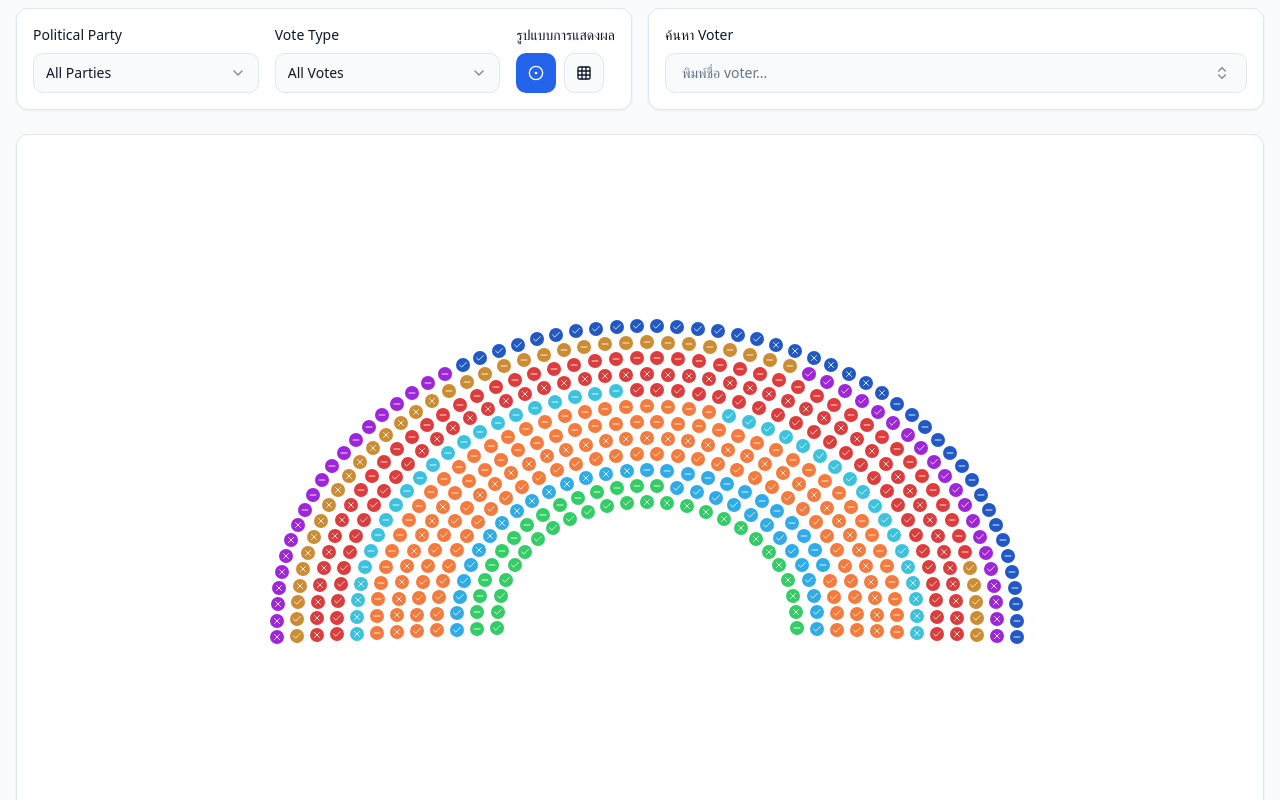
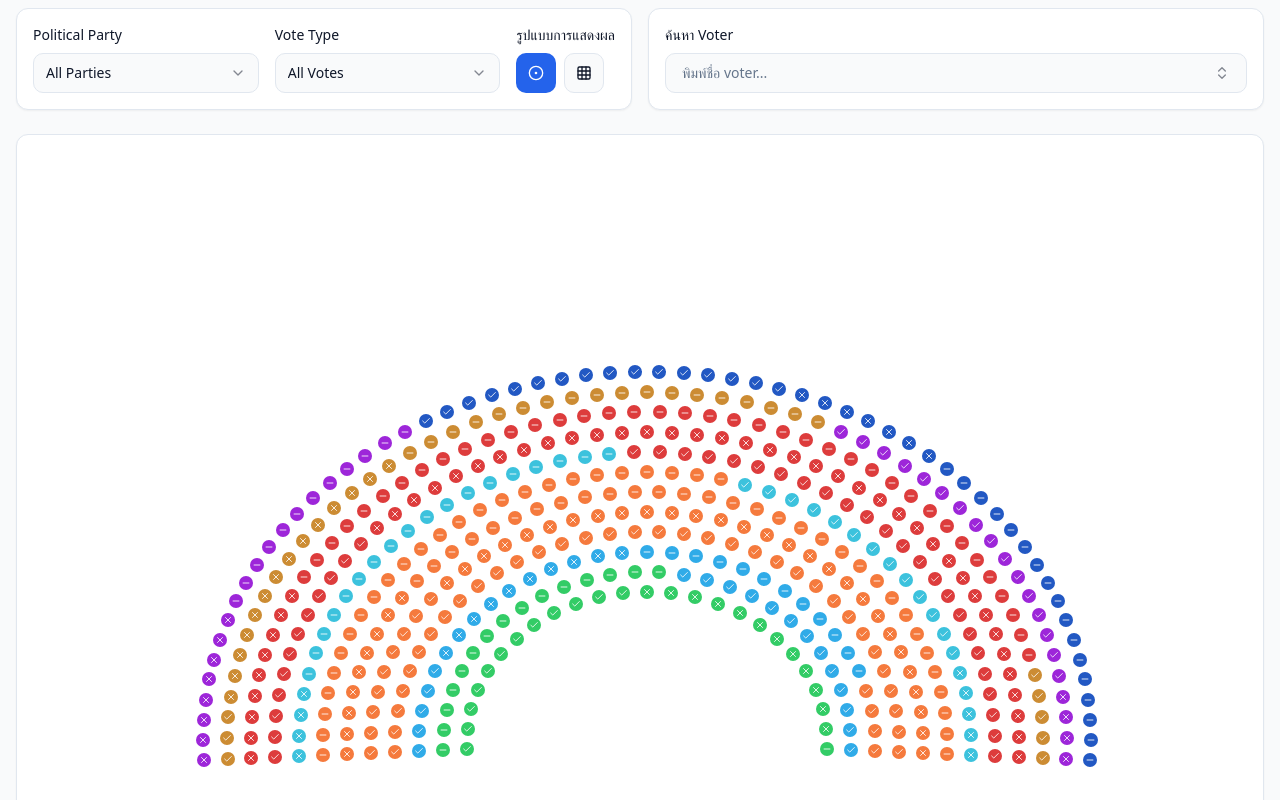
Before and after one commit to tuangporntho-lab/thai-parliament-seats, a React (Vite) app: page / in a window 1280 px wide. Shown: the part 900-1700 px from the top of the page. Built offline with nearby package versions, Linux system fonts and the light colour scheme; the HTML template or start-up script is replaced by a standard one.

Commit message:
Code edited in Lovable Code Editor
Edited UI in Lovable

```diff
--- a/src/components/ParliamentVisualization.tsx
+++ b/src/components/ParliamentVisualization.tsx
@@ -209,7 +209,7 @@ const ParliamentVisualization = ({
         "w-full",
         layout === "grid"
           ? "grid gap-2 p-8 place-items-center"
-          : "relative h-[800px] flex items-center justify-center p-4 max-w-[1000px] mx-auto",
+          : "relative h-[1000px] flex items-center justify-center p-4 max-w-[1200px] mx-auto",
       )}
       style={layout === "grid" ? { gridTemplateColumns: "repeat(25, minmax(0, 1fr))" } : undefined}
     >
```
